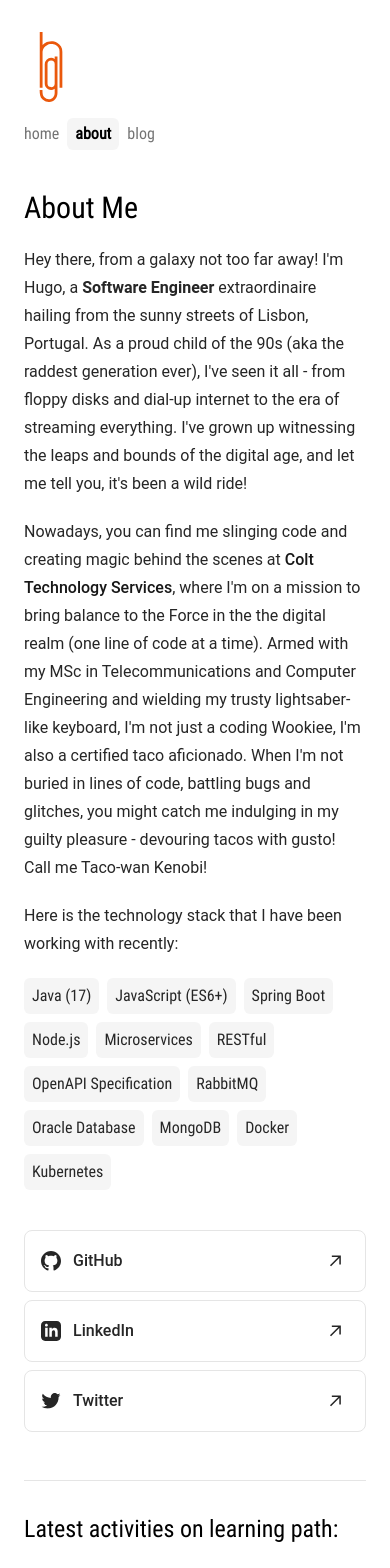
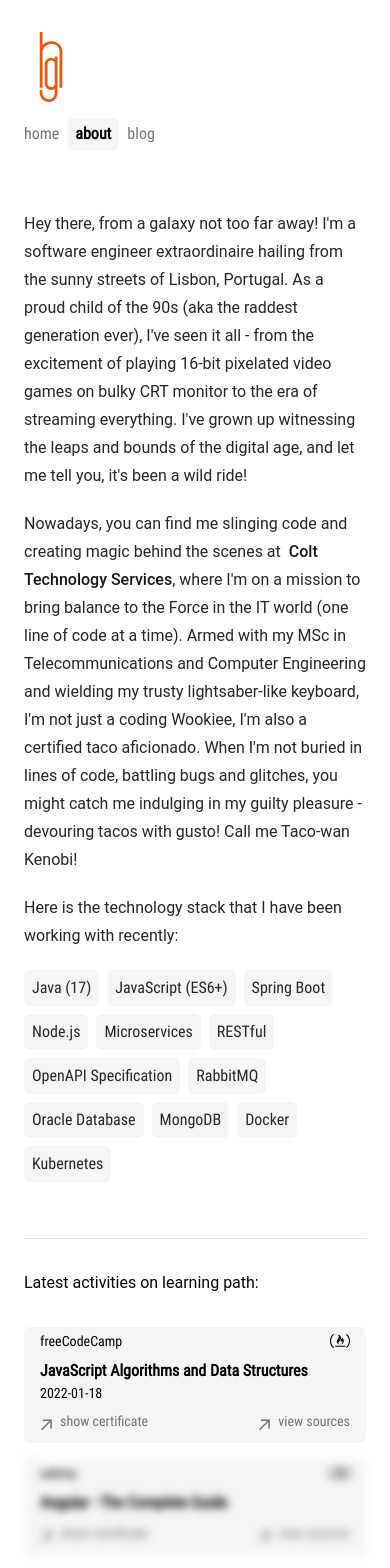
Before and after one commit to hgonzaga/site, a Next.js app: page /about in a window 390 px wide. Shown: the top 1568 px of the page. Built offline with nearby package versions, Linux system fonts and the light colour scheme.

Commit message:
cleanup and update in app/about pages

```diff
--- a/app/about/page.tsx
+++ b/app/about/page.tsx
@@ -1,11 +1,10 @@
 import type { Metadata } from 'next';
 import {
-  GitHubIcon,
-  ArrowIcon,
-  TwitterIcon,
-  LinkedInIcon,
-} from '@/components/icons';
-import { techStack, certifications, company, role } from '@/lib/info';
+  techStack,
+  certifications,
+  companyName,
+  companyWebsite,
+} from '@/lib/info';
 import CertificationBadge from '@/components/certificationBadge';
 import moment from 'moment';
 
@@ -32,27 +31,34 @@ export default function AboutPage() {
 
   return (
     <section className="max-w-xl">
-      <h1 className="text-3xl font-condensed">About Me</h1>
-
       <div className="prose prose-neutral dark:prose-invert text-neutral-800 dark:text-neutral-200 mt-5">
         <p>
-          Hey there, from a galaxy not too far away! I'm Hugo, a <b>{role}</b>{' '}
+          Hey there, from a galaxy not too far away! I'm a software engineer
           extraordinaire hailing from the sunny streets of Lisbon, Portugal. As
           a proud child of the 90s (aka the raddest generation ever), I've seen
-          it all - from floppy disks and dial-up internet to the era of
-          streaming everything. I've grown up witnessing the leaps and bounds of
-          the digital age, and let me tell you, it's been a wild ride!
+          it all - from the excitement of playing 16-bit pixelated video games
+          on bulky CRT monitor to the era of streaming everything. I've grown up
+          witnessing the leaps and bounds of the digital age, and let me tell
+          you, it's been a wild ride!
         </p>
         <p>
           Nowadays, you can find me slinging code and creating magic behind the
-          scenes at <b>{company()}</b>, where I'm on a mission to bring balance
-          to the Force in the the digital realm (one line of code at a time).
-          Armed with my MSc in Telecommunications and Computer Engineering and
-          wielding my trusty lightsaber-like keyboard, I'm not just a coding
-          Wookiee, I'm also a certified taco aficionado. When I'm not buried in
-          lines of code, battling bugs and glitches, you might catch me
-          indulging in my guilty pleasure - devouring tacos with gusto! Call me
-          Taco-wan Kenobi!
+          scenes at &nbsp;
+          <a
+            rel="noopener noreferrer"
+            target="_blank"
+            href={companyWebsite}
+            className="no-underline hover:text-neutral-700 dark:hover:text-neutral-200"
+          >
+            {companyName}
+          </a>
+          , where I'm on a mission to bring balance to the Force in the IT world
+          (one line of code at a time). Armed with my MSc in Telecommunications
+          and Computer Engineering and wielding my trusty lightsaber-like
+          keyboard, I'm not just a coding Wookiee, I'm also a certified taco
+          aficionado. When I'm not buried in lines of code, battling bugs and
+          glitches, you might catch me indulging in my guilty pleasure -
+          devouring tacos with gusto! Call me Taco-wan Kenobi!
         </p>
 
         <div className="my-5 ">
@@ -62,7 +68,7 @@ export default function AboutPage() {
           <div className="flex flex-auto flex-wrap">{techStackBadges}</div>
         </div>
 
-        <div className="flex flex-col gap-2 md:flex-row md:gap-2 mt-8 select-none">
+        {/*         <div className="flex flex-col gap-2 md:flex-row md:gap-2 mt-8 select-none">
           <a
             rel="noopener noreferrer"
             target="_blank"
@@ -99,15 +105,13 @@ export default function AboutPage() {
             </div>
             <ArrowIcon />
           </a>
-        </div>
+        </div> */}
 
         <hr />
       </div>
 
       <div className="mt-8">
-        <p className="font-condensed text-2xl">
-          Latest activities on learning path:
-        </p>
+        <p>Latest activities on learning path:</p>
         <div className="grid grid-cols-1 md:grid-cols-2 gap-4 row-span-2 mt-8">
           {certificationBadges}
         </div>
--- a/app/page.tsx
+++ b/app/page.tsx
@@ -1,25 +1,57 @@
 import { ArrowIcon } from '@/components/icons';
-import { company, jobTitle, name, role } from '@/lib/info';
+import { companyName, companyWebsite } from '@/lib/info';
+
+const AnimatedName = () => {
+  return (
+    <h1 className="font-medium pt-12 transition-element">
+      <span className="sr-only">Hugo Gonzaga</span>
+      <span aria-hidden="true" className="block overflow-hidden group relative">
+        <span className="inline-block transition-all duration-300 ease-in-out group-hover:-translate-y-full">
+          {'Hugo Gonzaga'.split('').map((letter, index) => (
+            <span
+              key={index}
+              className="inline-block"
+              style={{ transitionDelay: `${index * 25}ms` }}
+            >
+              {letter === ' ' ? '\u00A0' : letter}
+            </span>
+          ))}
+        </span>
+        <span className="inline-block absolute left-0 top-0 transition-all duration-300 ease-in-out translate-y-full group-hover:translate-y-0 text-orange-600">
+          {'@hgonzaga'.split('').map((letter, index) => (
+            <span
+              key={index}
+              className="inline-block"
+              style={{ transitionDelay: `${index * 25}ms` }}
+            >
+              {letter}
+            </span>
+          ))}
+        </span>
+      </span>
+    </h1>
+  );
+};
 
 const Home = () => {
   return (
+    <>
+      <AnimatedName />
       <section className="text-neutral-800 dark:text-white">
-      <h1 className="font-condensed text-3xl">
-        Hey! I'm <span className="text-orange-600">{name}</span>
-      </h1>
-      <h1 className="font-condensed text-2xl text-neutral-500 dark:text-neutral-400">
-        {role}
-      </h1>
-
         <div className="my-5 max-w-lg dark:text-neutral-200">
+          <p>Hey! Yup, another one building things for the web.</p>
           <p>
-          Yep, I'm a {jobTitle}, crafting APIs like a droid optimizing
-          hyperdrive calculations. Currently using my geeky skills at{' '}
-          <b>{company()}</b>, bringing the Force to the web. May the code be
-          clean as I battle the bugs like a skilled starfighter!
-        </p>
-        <p className="font-condensed mt-2 text-neutral-500 dark:text-neutral-400">
-          #MayTheCodeBeWithYou #BackendDevWars
+            Currently scribbling away on a couple of APIs weaving my fullstack
+            magic for&nbsp;
+            <a
+              rel="noopener noreferrer"
+              target="_blank"
+              href={companyWebsite}
+              className="no-underline text-orange-600  hover:text-orange-700 dark:hover:text-orange-500"
+            >
+              {companyName}
+            </a>
+            .
           </p>
         </div>
 
@@ -43,11 +75,12 @@ const Home = () => {
               href="https://www.linkedin.com/in/hugonzaga/"
             >
               <ArrowIcon />
-            <p className="h-7">get in touch on LinkedIn</p>
+              <p className="h-7">get in touch on linkedIn</p>
             </a>
           </li>
         </ul>
       </section>
+    </>
   );
 };
 
--- a/components/certificationBadge.tsx
+++ b/components/certificationBadge.tsx
@@ -4,7 +4,9 @@ import { ArrowIcon, FreeCodeCampIcon } from './icons';
 export default function CertificationBadge(props: CertificationMetadata) {
   return (
     <div
-      className="grid grid-cols-1 bg-neutral-100 dark:bg-neutral-800 rounded-md px-4 py-1 font-condensed"
+      className={`grid grid-cols-1 bg-neutral-100 dark:bg-neutral-800 rounded-md px-4 py-1 font-condensed ${
+        !props.conclusionDate ? 'blur-sm' : ''
+      }`}
       key={props.courseName}
     >
       <div className="flex flex-row justify-between mb-2">
--- a/lib/info.tsx
+++ b/lib/info.tsx
@@ -1,7 +1,6 @@
 export const name = 'Hugo Gonzaga';
-export const role = 'Software Engineer';
 export const location = 'Lisbon, Portugal';
-export const jobTitle = 'Backend Developer';
+export const jobTitle = 'Fullstack Developer';
 export const interestsList = ['TypeScript', 'React', 'Next.js'];
 export const companyName = 'Colt Technology Services';
 export const companyWebsite = 'https://www.colt.net/';
@@ -32,6 +31,16 @@ export const certifications = [
     sourceCodeUrl:
       'https://github.com/hgonzaga/freecodecamp-js-algorithms-data-structures',
   },
+  {
+    org: 'udemy',
+    orgUrl: 'https://www.udemy.com',
+    courseName: 'Angular - The Complete Guide',
+    courseCertificate:
+      'https://www.udemy.com/course/the-complete-guide-to-angular-2',
+    conclusionDate: '',
+    sourceCodeUrl:
+      'https://github.com/hgonzaga/freecodecamp-js-algorithms-data-structures',
+  },
 ];
 
 export const company = () => (
```
Lines whose indentation alone changed are shown as unchanged.
